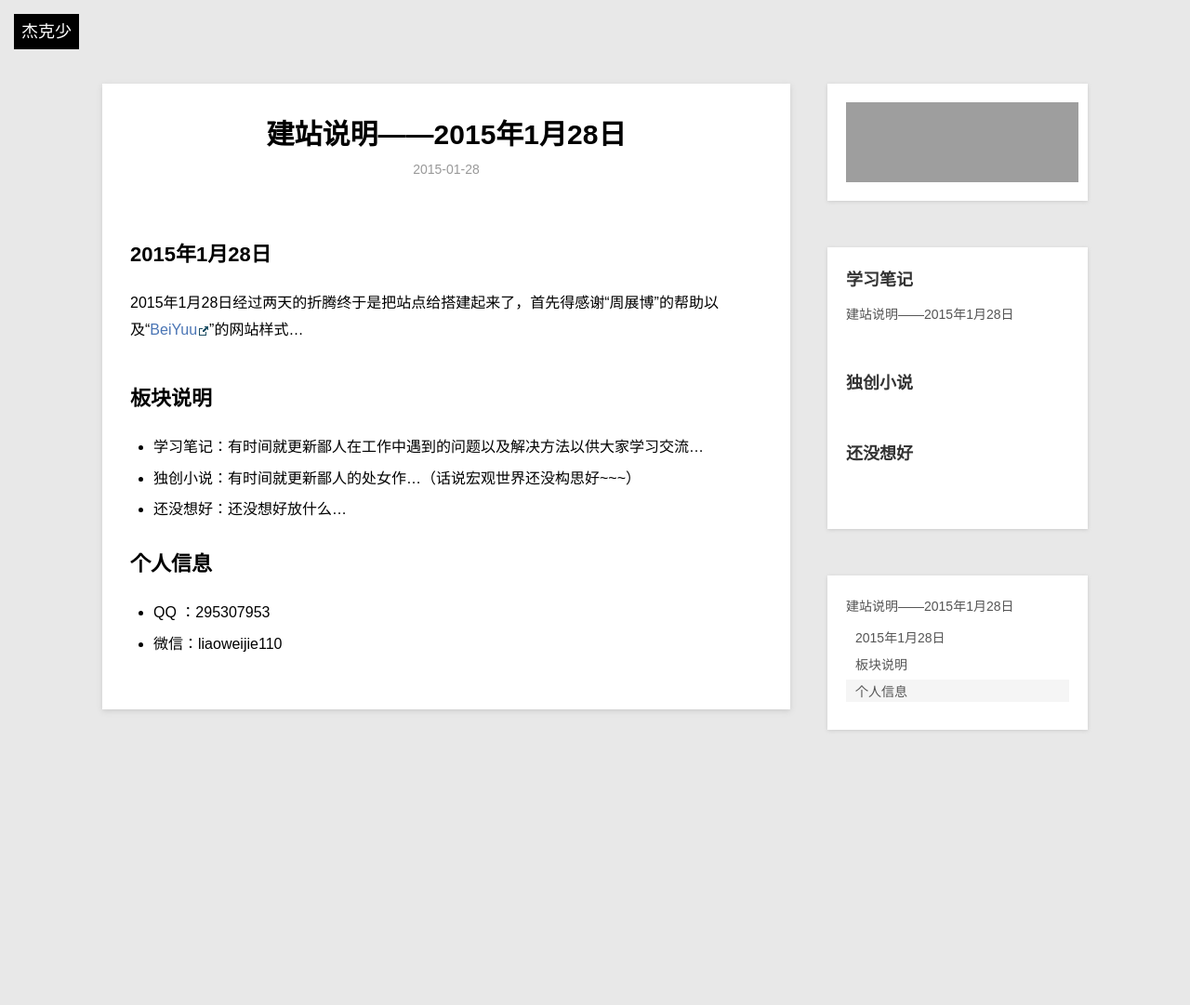
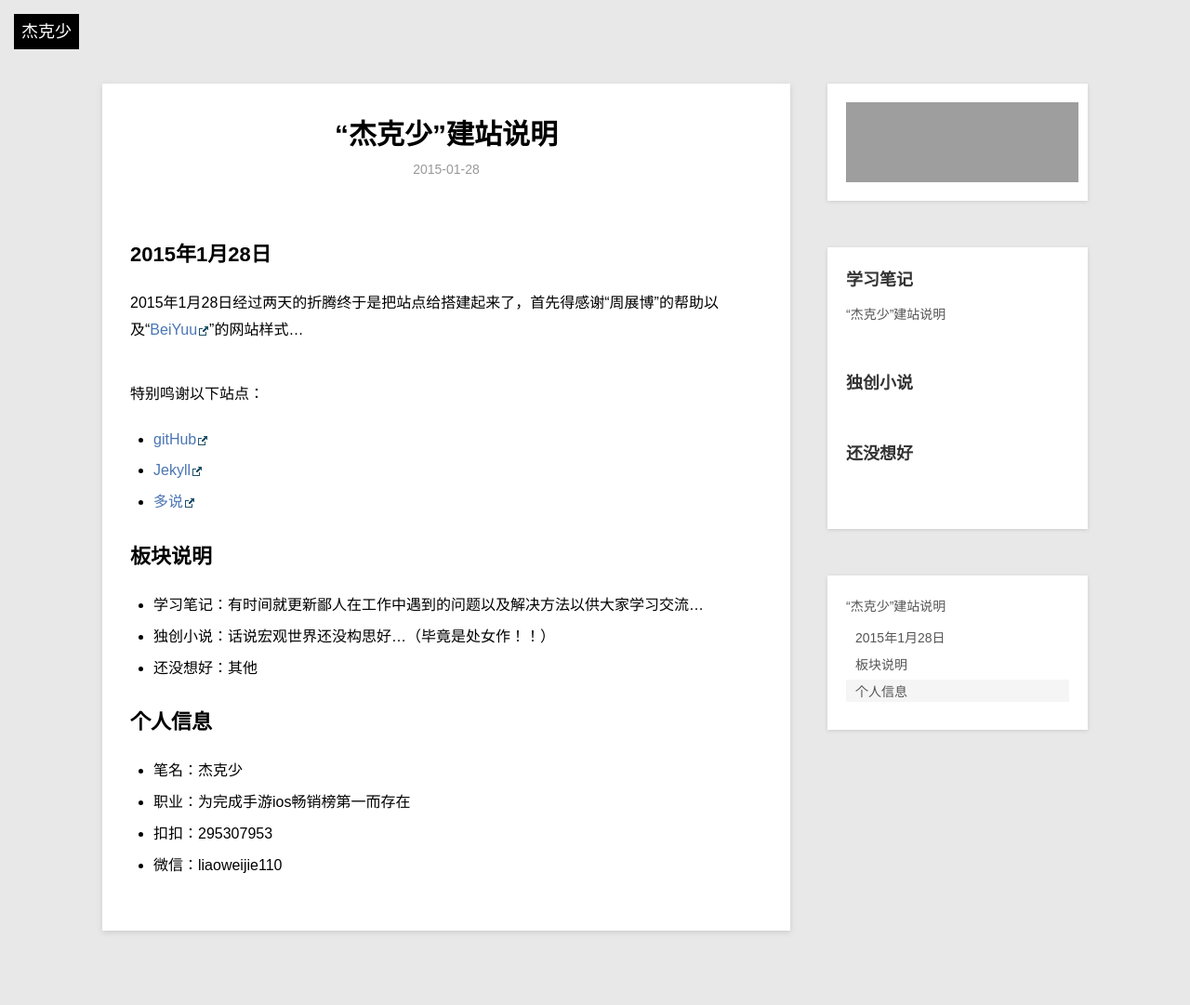
Before and after one commit to liaoweijie/liaoweijie.github.io, a Jekyll site: the page built from _posts/learn/2015-1-28-learn-0.md, in a window 1280 px wide. Shown: the whole page at 93% size. Built offline with Jekyll 4.4.1, drawn with Linux system fonts in a browser that asks for light colours; Markdown is read by kramdown in place of the engine named in the settings; comment, search, counter and statistics services are not loaded; before the commit the page ends 900 px from its top, so only the background shows below that; grey boxes are pictures that could not be loaded.

Commit message:
修改博文

```diff
--- a/_posts/learn/2015-1-28-learn-0.md
+++ b/_posts/learn/2015-1-28-learn-0.md
@@ -1,6 +1,6 @@
 ---
 layout:     post
-title:      建站说明——2015年1月28日
+title:      “杰克少”建站说明
 category: learn
 description:
 ---
@@ -9,15 +9,27 @@ description:
 
 2015年1月28日经过两天的折腾终于是把站点给搭建起来了，首先得感谢“周展博”的帮助以及“[BeiYuu][]”的网站样式...
 
+特别鸣谢以下站点：
+* [gitHub][]
+* [Jekyll][]
+* [多说][]
+
+
+
 ## 板块说明
 
 * 学习笔记：有时间就更新鄙人在工作中遇到的问题以及解决方法以供大家学习交流...
-* 独创小说：有时间就更新鄙人的处女作...（话说宏观世界还没构思好~~~）
-* 还没想好：还没想好放什么...
+* 独创小说：话说宏观世界还没构思好...（毕竟是处女作！！）
+* 还没想好：其他
 
 ## 个人信息
 
-* QQ    ：295307953
+* 笔名：杰克少
+* 职业：为完成手游ios畅销榜第一而存在
+* 扣扣：295307953
 * 微信：liaoweijie110
 
 [BeiYuu]:    http://beiyuu.com  "BeiYuu"
+[Jekyll]:    http://jekyllrb.com/  "Jekyll"
+[GitHub]:    https://github.com/  "GitHub"
+[多说]:    http://duoshuo.com/  "多说"
```
